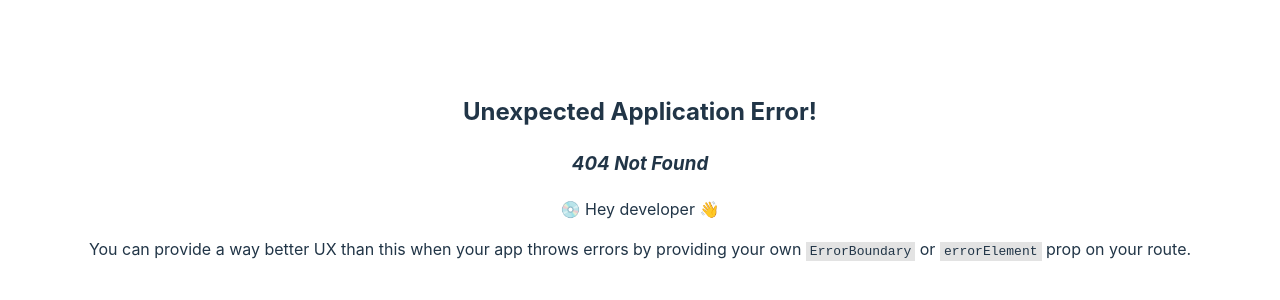
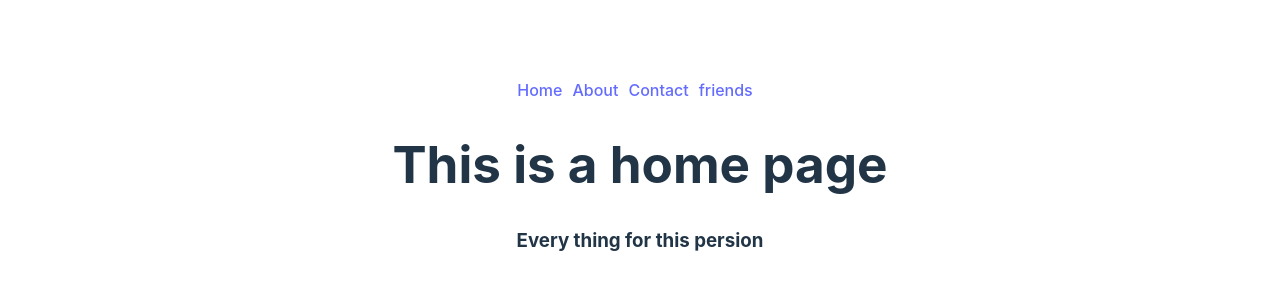
Before and after one commit to shimul-das/react-router, a React (Vite) app: page /friend/1 in a window 1280 px wide. Before the commit this address had no page. Shown: the part 224-524 px from the top of the page. Built offline with nearby package versions, Linux system fonts and the light colour scheme.

Commit message:
Dynamic link genarate

```diff
--- a/src/assets/Component/Friend/Friend.jsx
+++ b/src/assets/Component/Friend/Friend.jsx
@@ -1,5 +1,6 @@
 import React from 'react'
 import './friend.css'
+import { Link } from 'react-router-dom';
 
 const Friend = ({friend}) => {
 console.log(friend);
@@ -9,6 +10,7 @@ return (
     <h3>{name}</h3>
     <p>email: {email}</p>
     <p>phone: {phone}</p>
+    <p> <Link to={`/friend/${id}`}>Shome details about me</Link> </p>
 </div>
 )
 }
--- /dev/null
+++ b/src/assets/Component/FriendDetail/FriendDetail.jsx
@@ -0,0 +1,9 @@
+import React from 'react'
+
+export const FriendDetail = () => {
+  return (
+    <div>
+        <h3>Every thing for this persion</h3>
+    </div>
+  )
+}
--- a/src/main.jsx
+++ b/src/main.jsx
@@ -13,6 +13,7 @@ import { Contact } from './assets/Component/Contact/Contact';
 import { Header } from './assets/Component/Header/Header';
 import Home from './assets/Component/Home/Home';
 import Friends from './assets/Component/Friends/Friends';
+import { FriendDetail } from './assets/Component/FriendDetail/FriendDetail';
 //simple route
 // const router = createBrowserRouter([
 // {
@@ -44,6 +45,11 @@ path:'/friends',
 element:<Friends></Friends>,
 loader:()=>fetch('https://jsonplaceholder.typicode.com/users')
 },
+//dnamic route pathe e main path er por clone dile eta dynamic hisabe kaj korbe
+{
+path:'friend/:friendId',
+element:<FriendDetail></FriendDetail>
+},
 {
 path:'contact',
 element:<Contact></Contact>
```
